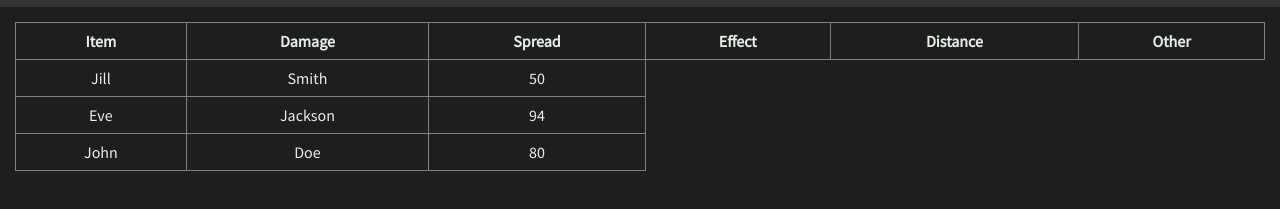
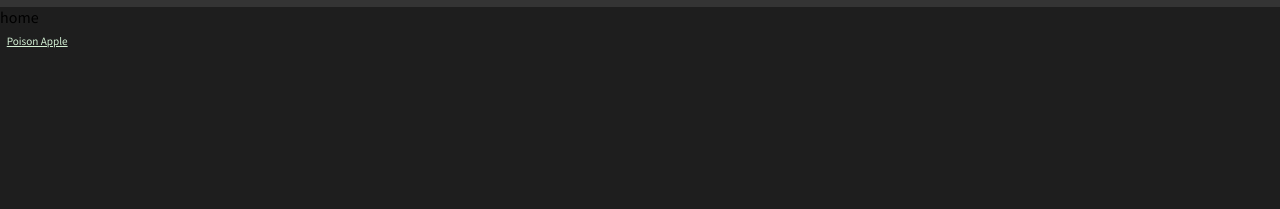
Before and after one commit to DjPops88/DJPsNexusHub, a website: page client/index.html in a window 1280 px wide. Shown: the part 57-266 px from the top of the page. Drawn offline with Linux system fonts and the light colour scheme.

Commit message:
Half-Restart
Removed Tables, Changed Name, New Objective.

```diff
--- /dev/null
+++ b/client/components/home.html
@@ -0,0 +1 @@
+home
--- a/client/components/table.html
+++ b/client/components/table.html
@@ -1,16 +1,15 @@
 <table style="width:100%">
     <tr>
-        <th>Item</th>
-        <th>Damage</th>
-        <th>Spread</th>
-        <th>Effect</th>
-        <th>Distance</th>
-        <th>Other</th>
+        <th>Name</th>
+        <th>Description</th>
+        <th>Image</th>
+        <th>Link</th>
     </tr>
     <tr>
-        <td>Jill</td>
-        <td>Smith</td>
-        <td>50</td>
+        <td>Minecraft KitPvp Map</td>
+        <td>Just a small map for building experience!</td>
+        <td>null</td>
+        <td>null</td>
     </tr>
     <tr>
         <td>Eve</td>
--- a/client/index.html
+++ b/client/index.html
@@ -5,7 +5,7 @@
     <meta name="viewport" content="width=device-width, initial-scale=1.0">
     <meta http-equiv="X-UA-Compatible" content="ie=edge">
     <link rel="stylesheet" href="./main.css" />
-    <title>DJP's FNBR</title>
+    <title>DJP's Nexus Hub</title>
 </head>
 <body>
     <div class="navigation">
@@ -25,6 +25,10 @@
         </a>
     </div>
     <div id="main"></div>
+    <div class="footer">
+        <a href="https://poisonapple.dev/">Poison Apple</a>
+    </div>
+
     <script src="./main.js"></script>
 </body>
 </html>
--- a/client/main.css
+++ b/client/main.css
@@ -10,7 +10,7 @@ html, body {
   background-color: #1e1e1e;
 }
 
-body > div {
+.navigation, .menu {
   background-color: #343434;
   height: 4em;
   padding: 15px;
@@ -67,7 +67,7 @@ button:focus, input:focus{
 
 table {
   padding: 3em;
-  color: rgb(230, 240, 230);
+  color: rgb(48, 132, 158);
   border-collapse: collapse;
 }
 
@@ -75,5 +75,12 @@ td, th {
   text-align: center;
   padding: 8px;
   box-sizing: border-box;
-  border: 1px solid gray;
+  border: 1px solid rgb(54, 53, 53);
 }
+
+.footer {
+  height: auto;
+  font-size: 0.7em;
+  background-color: transparent;
+  padding: 0.6em;
+}
--- a/client/main.js
+++ b/client/main.js
@@ -22,4 +22,4 @@ const setPage = async page => {
     $('#main').innerHTML = data
 }
 
-setPage ('table')
+setPage ('home')
```
Also changed, not shown: index.js (+0 -10 lines).
